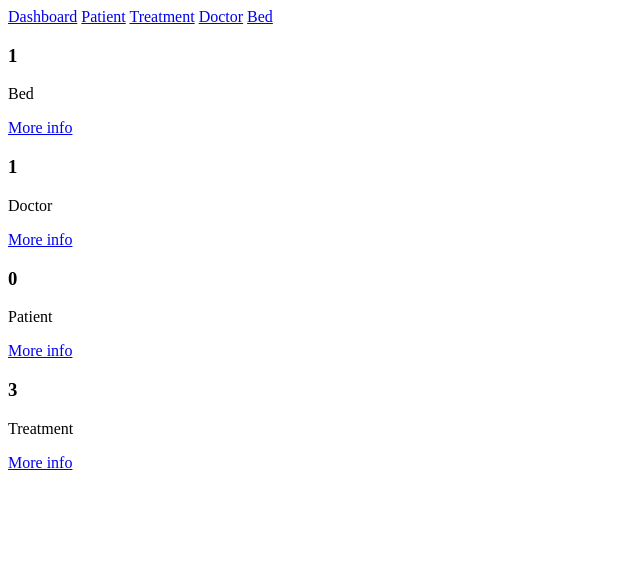
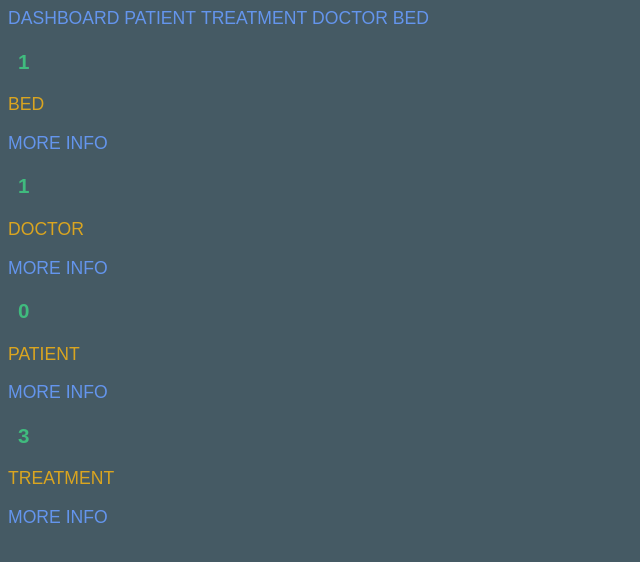
Before and after one commit to Karenw1004/hm647, a Flask app: page /dashboard in a window 1280 px wide. Shown: the top 562 px of the page, without its empty margins (0-640 px from the left). Run offline with Flask 2, Linux system fonts and the light colour scheme; the visitor is signed in with stand-in values (Sample User, id 1); data comes from the database, SQL or seed files in the repository; data that the repository does not hold is empty.

Commit message:
Add files via upload

```diff
--- a/HM/templates/dashboard.html
+++ b/HM/templates/dashboard.html
@@ -1,7 +1,7 @@
 {% extends "base.html" %}
 
 {% block css_link %}
-<!-- <link rel= "stylesheet" type= "text/css" href= "{{ url_for('static',filename='styles/dashboard.css') }}"> -->
+ <link rel= "stylesheet" type= "text/css" href= "{{ url_for('static',filename='styles/dashboard.css') }}">
 {% endblock %}
 
 {% block content %}
@@ -16,7 +16,7 @@
             {% for key,item in count_dict.items() %}
             <div class="">
                 <div class="">
-                    <div class="">
+                    <div class="item-box">
                         <h3>{{item}}</h3>
                         <p>{{key|title}}</p>
                     </div>
--- a/HM/templates/paysearch.html
+++ b/HM/templates/paysearch.html
@@ -1,8 +1,8 @@
 {% extends "base.html" %}
 
 {% block css_link %}
-  <!-- <link rel= "stylesheet" type= "text/css" href= "{{ url_for('static',filename='styles/index.css') }}">
-  <link rel= "stylesheet" type= "text/css" href= "{{ url_for('static',filename='styles/login.css') }}"> -->
+  <!-- <link rel= "stylesheet" type= "text/css" href= "{{ url_for('static',filename='styles/index.css') }}">-->
+  <link rel= "stylesheet" type= "text/css" href= "{{ url_for('static',filename='styles/payment.css') }}">
 {% endblock %}
 
 {% block content %}
@@ -12,7 +12,7 @@
     {% include "navbar.html" %}
 
 
-  <form class="" action="/paysearch" method="POST">
+  <form class="pay-box" action="/paysearch" method="POST">
     <h1>Payment For Patient</h1>
     <label for="name">Name: </label>
     <input type="text" name="name" placeholder="Name">
--- a/HM/templates/topbar.html
+++ b/HM/templates/topbar.html
@@ -1,3 +1,4 @@
+<link rel= "stylesheet" type= "text/css" href= "{{ url_for('static',filename='styles/topbar.css') }}">
 <header class="">
     <div class="">
         <nav class="">
```
